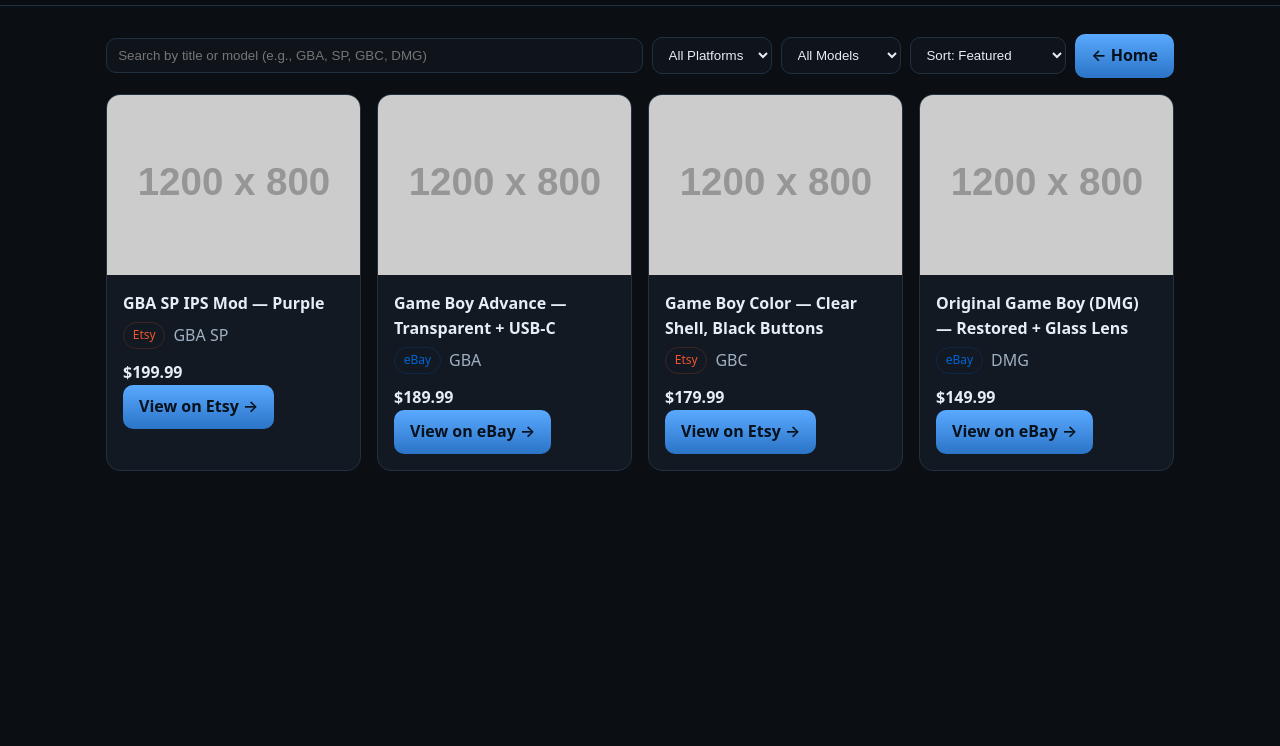
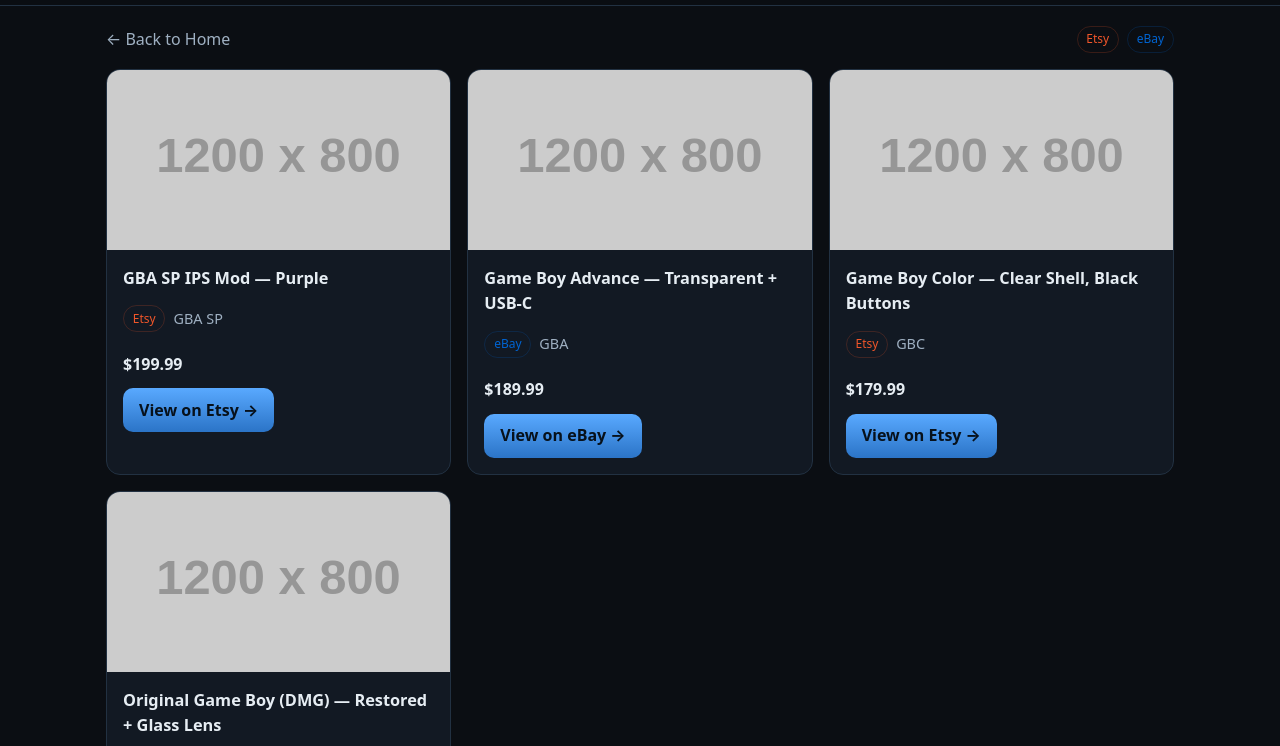
Before and after one commit to Sosa9632/CRSunGames, a plain HTML site: page shop.html in a window 1280 px wide. Shown: the part 54-800 px from the top of the page. Drawn offline with Linux system fonts and the light colour scheme; placeholder pictures from the web are drawn by us.

Commit message:
Update shop.html

```diff
--- a/shop.html
+++ b/shop.html
@@ -6,70 +6,47 @@
   <title>Shop — CR Sun Games</title>
   <link rel="stylesheet" href="styles.css" />
   <style>
-    /* Shop-specific additions */
-    .toolbar { display: grid; gap: .6rem; grid-template-columns: 1fr; margin: .75rem 0 1rem; }
-    .toolbar .row { display: grid; gap: .6rem; grid-template-columns: 1fr 1fr; }
-    .toolbar input, .toolbar select {
-      background: #0f141b; color: var(--ink); border: 1px solid var(--border); border-radius: 10px; padding: .55rem .7rem;
+    /* Etsy-like layout tweaks */
+    .wrap { max-width: 1100px; margin: 0 auto; padding: 1rem; }
+    .topbar { display: flex; justify-content: space-between; align-items: center; gap: .75rem; margin: .25rem 0 1rem; }
+    .topbar a.back { color: var(--muted); text-decoration: none; }
+    .grid { display: grid; grid-template-columns: repeat(auto-fit, minmax(260px, 1fr)); gap: 1rem; }
+    .card { background: var(--panel); border: 1px solid var(--border); border-radius: 14px; overflow: hidden; display: flex; flex-direction: column; }
+    .imgbox { position: relative; background: #0f141b; }
+    .imgbox img { width: 100%; height: 220px; object-fit: cover; display: block; }
+    .pad { padding: 1rem; display: flex; flex-direction: column; gap: .5rem; }
+    .title { margin: 0; font-size: 1.02rem; }
+    .price { font-weight: 800; }
+    .meta { color: var(--muted); font-size: .9rem; }
+    .desc { color: var(--ink); opacity: .92; }
+    /* line clamp for Etsy-like short preview; expands on click */
+    .desc[aria-expanded="false"] { display: -webkit-box; -webkit-box-orient: vertical; -webkit-line-clamp: 3; overflow: hidden; }
+    .more { color: var(--accent); background: none; border: none; padding: 0; cursor: pointer; font-weight: 600; text-align: left; }
+    .btn {
+      display: inline-block; margin-top: .25rem; padding: .6rem 1rem; border-radius: 10px;
+      background: linear-gradient(180deg, var(--accent), var(--accent2)); color: #07111b; text-decoration: none; font-weight: 700;
+      align-self: start;
     }
-    @media (min-width: 860px){
-      .toolbar { grid-template-columns: 1fr auto auto auto; align-items: center; }
-      .toolbar .row { grid-template-columns: 1fr 1fr; }
-    }
-
-    .grid { display: grid; grid-template-columns: repeat(auto-fit, minmax(240px, 1fr)); gap: 1rem; }
-    .card { background: var(--panel); border: 1px solid var(--border); border-radius: 14px; overflow: hidden; }
-    .card img { width: 100%; height: 180px; object-fit: cover; display: block; }
-    .pad { padding: 1rem; }
-    .title { margin: 0 0 .35rem; font-size: 1rem; }
-    .price { font-weight: 700; }
-    .muted { color: var(--muted); }
-    .meta { display: flex; gap: .5rem; align-items: center; margin: .4rem 0 .7rem; }
-    .badge {
-      font-size: .75rem; border-radius: 999px; padding: .2rem .55rem; border: 1px solid var(--border); color: var(--muted);
-    }
+    .badges { display: flex; gap: .5rem; align-items: center; }
+    .badge { font-size: .75rem; border-radius: 999px; padding: .2rem .55rem; border: 1px solid var(--border); color: var(--muted); }
     .badge.etsy { color: #f0562a; border-color: #f0562a33; }
     .badge.ebay { color: #0064d2; border-color: #0064d233; }
-    .btn {
-      display: inline-block; padding: .6rem 1rem; border-radius: 10px;
-      background: linear-gradient(180deg, var(--accent), var(--accent2)); color: #07111b; text-decoration: none; font-weight: 600;
-    }
-    .empty { color: var(--muted); text-align: center; padding: 2rem 1rem; border: 1px dashed var(--border); border-radius: 12px; }
   </style>
 </head>
 <body>
   <header><h1 class="brand">Shop</h1></header>
-  <main style="max-width:1100px; margin:0 auto; padding:1rem;">
-    <!-- Controls -->
-    <div class="toolbar">
-      <input id="q" type="search" placeholder="Search by title or model (e.g., GBA, SP, GBC, DMG)" />
-      <div class="row">
-        <select id="platform">
-          <option value="">All Platforms</option>
-          <option value="Etsy">Etsy</option>
-          <option value="eBay">eBay</option>
-        </select>
-        <select id="model">
-          <option value="">All Models</option>
-          <option>DMG</option>
-          <option>GBC</option>
-          <option>GBA</option>
-          <option>GBA SP</option>
-        </select>
+
+  <main class="wrap">
+    <div class="topbar">
+      <a class="back" href="index.html">← Back to Home</a>
+      <div class="badges">
+        <span class="badge etsy">Etsy</span>
+        <span class="badge ebay">eBay</span>
       </div>
-      <select id="sort">
-        <option value="">Sort: Featured</option>
-        <option value="price-asc">Price: Low → High</option>
-        <option value="price-desc">Price: High → Low</option>
-        <option value="title-asc">Title: A → Z</option>
-        <option value="title-desc">Title: Z → A</option>
-      </select>
-      <a href="index.html" class="btn">← Home</a>
     </div>
 
-    <!-- Grid -->
     <div id="grid" class="grid"></div>
-    <div id="empty" class="empty" style="display:none">No items match your filters.</div>
+    <p id="empty" class="meta" style="display:none">No products yet. Add items to <code>products.json</code>.</p>
   </main>
 
   <script src="shop.js" defer></script>
```
